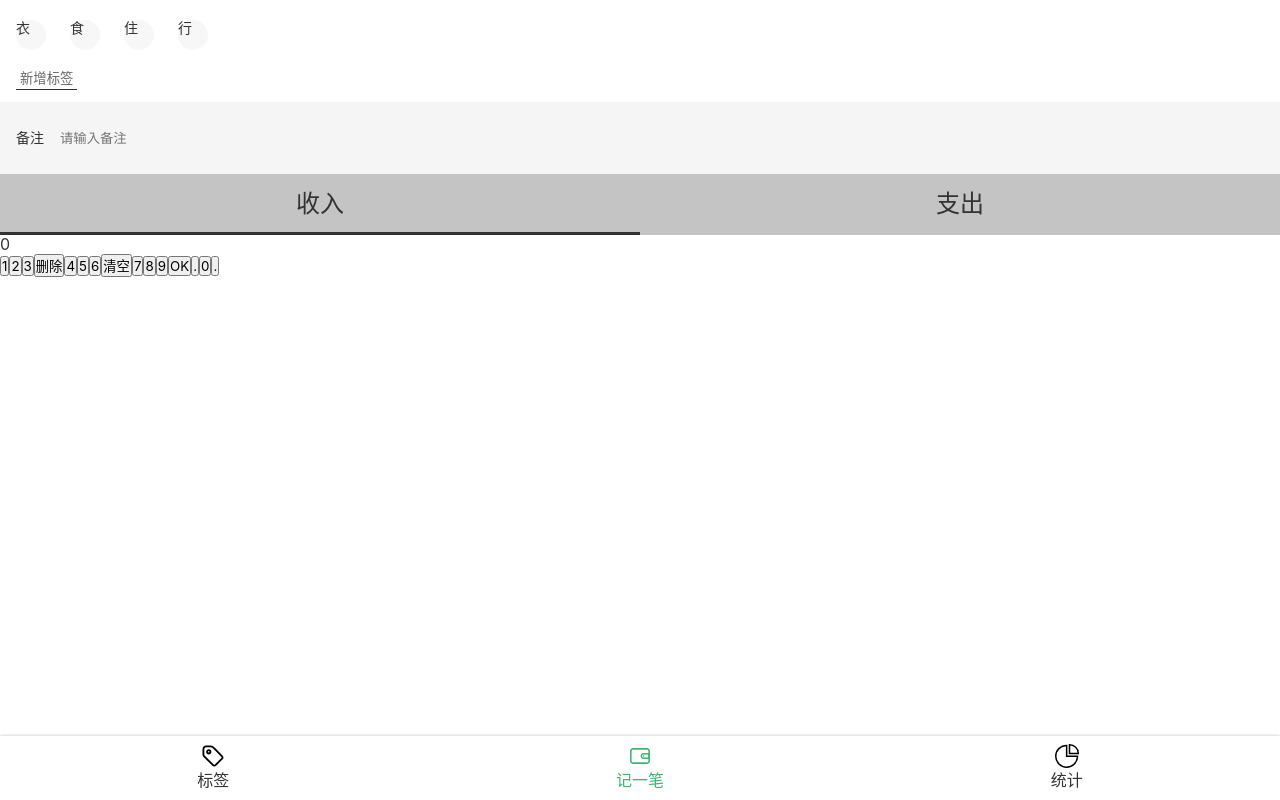
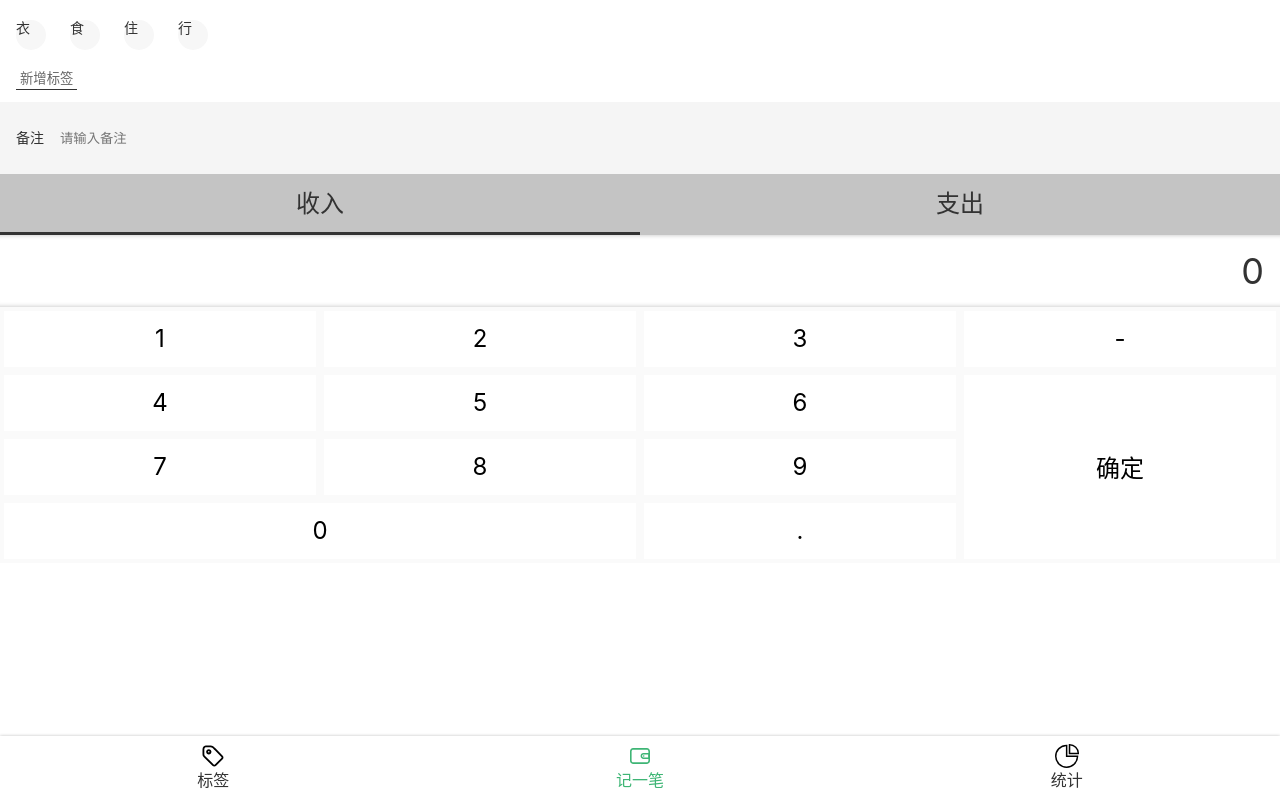
Before and after one commit to Yand-hi/Bookkeeping, a React app: page /#/money in a window 1280 px wide. Built offline with nearby package versions, Linux system fonts and the light colour scheme.

Commit message:
feat: NumberPad component style

```diff
--- a/src/index.scss
+++ b/src/index.scss
@@ -47,3 +47,9 @@
   height: 1em;
   display: inline-block;
 }
+
+.clearfix::after {
+  content: '';
+  display: block;
+  clear: both;
+}
--- a/src/views/Money.tsx
+++ b/src/views/Money.tsx
@@ -79,6 +79,40 @@
   }
 `;
 const NumberPadSection = styled.section`
+  display: flex;
+  flex-direction: column;
+
+  > .output {
+    background: white;
+    font-size: 36px;
+    line-height: 72px;
+    text-align: right;
+    padding: 0 16px;
+    box-shadow: inset 0 -5px 5px -5px rgba(0, 0, 0, 0.25),
+    inset 0 5px 5px -5px rgba(0, 0, 0, 0.25);
+  }
+
+  > .pad {
+    background: #fafafa;
+
+    > button {
+      background: #fff;
+      font-size: 24px;
+      float: left;
+      width: 25%;
+      height: 64px;
+      border: 4px solid #fafafa;
+
+      &.ok {
+        height: 192px;
+        float: right;
+      }
+
+      &.zero {
+        width: 50%;
+      }
+    }
+  }
 `;
 
 const Money = () => {
@@ -106,22 +140,22 @@
         </ul>
       </CategorySection>
       <NumberPadSection>
-        <div>0</div>
+        <div className="output">0</div>
+        <div className="pad clearfix">
           <button>1</button>
           <button>2</button>
           <button>3</button>
-        <button>删除</button>
+          <button>-</button>
           <button>4</button>
           <button>5</button>
           <button>6</button>
-        <button>清空</button>
+          <button className="ok">确定</button>
           <button>7</button>
           <button>8</button>
           <button>9</button>
-        <button>OK</button>
-        <button>.</button>
-        <button>0</button>
-        <button>.</button>
+          <button className="zero">0</button>
+          <button className="dot">.</button>
+        </div>
       </NumberPadSection>
     </Layout>
   );
```
Lines whose indentation alone changed are shown as unchanged.
